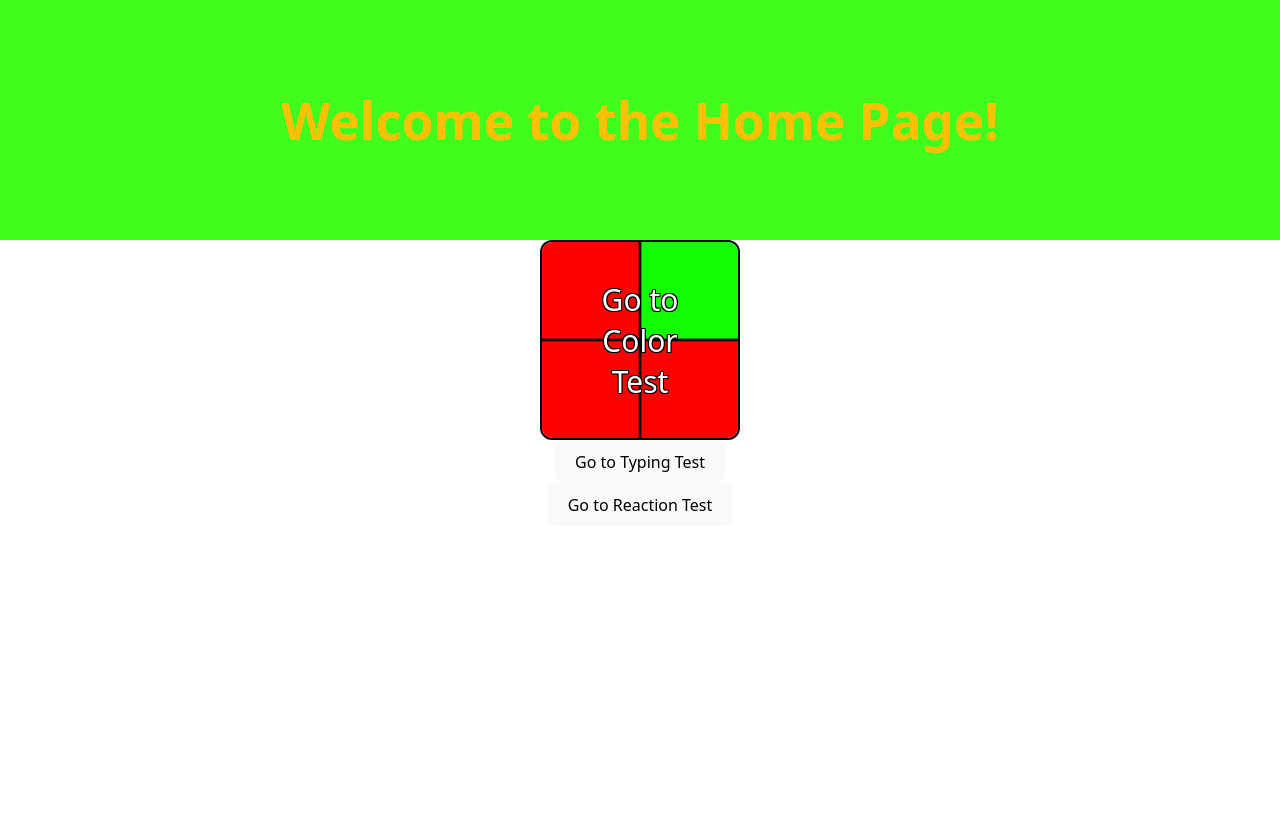
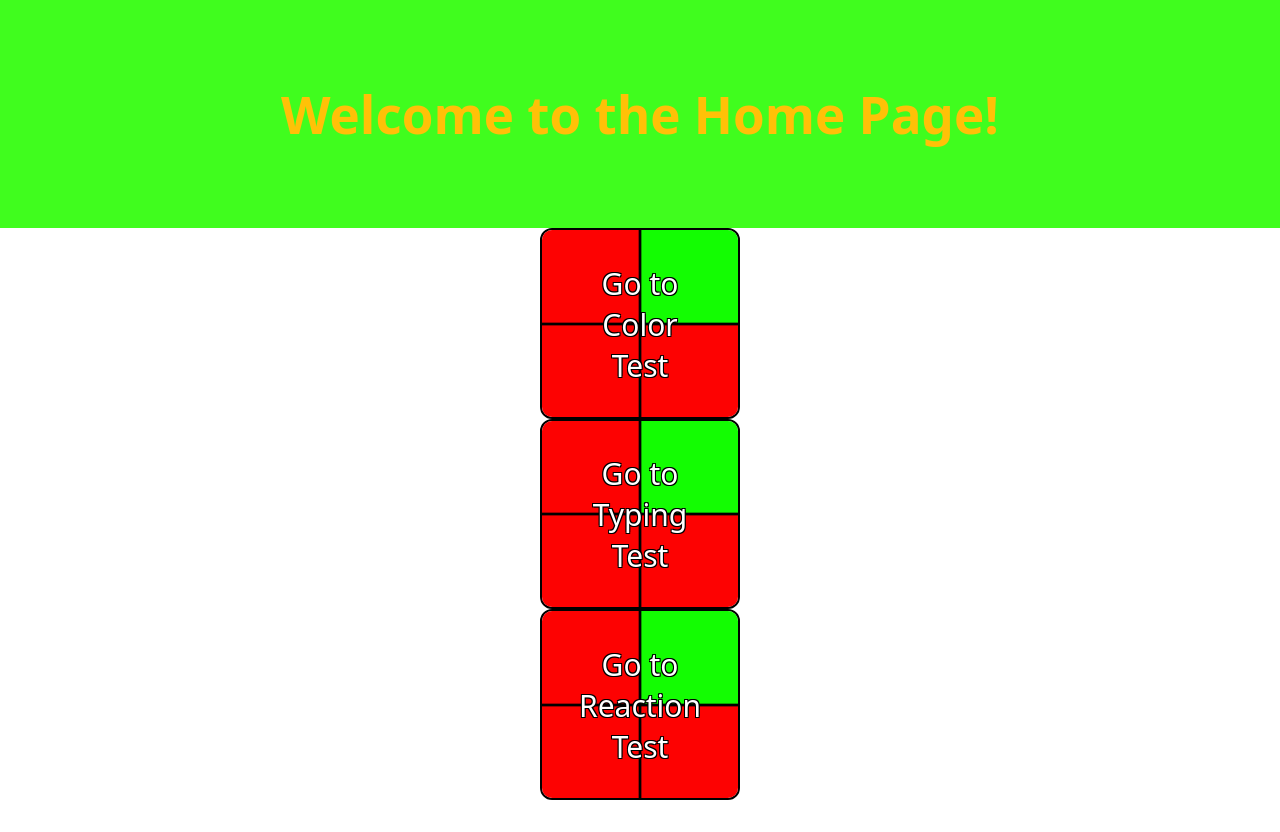
Before and after one commit to christopherjparrett/GerbBenchmark, a React (Vite) app in the folder frontend/: page /Home in a window 1280 px wide. Built offline with nearby package versions, Linux system fonts and the light colour scheme.

Commit message:
Update Home.tsx

```diff
--- a/frontend/src/pages/Home.tsx
+++ b/frontend/src/pages/Home.tsx
@@ -19,8 +19,14 @@ const Home: React.FC = () => {
         <img src={ColorPNG} alt="Colors Button Logo" className="ButtonImage"></img>
         <div className='ButtonText'>Go to Color Test</div>
       </button>
-      <button onClick={() => goTo('Typing')}>Go to Typing Test</button>
-      <button onClick={() => goTo('Reaction')}>Go to Reaction Test</button>
+      <button className = "HomeScreenButton" onClick={() => goTo('Typing')}>
+        <img src={ColorPNG} alt="Typing Button Logo" className="ButtonImage"></img>
+        <div className='ButtonText'>Go to Typing Test</div>
+      </button>
+      <button className = "HomeScreenButton" onClick={() => goTo('Reaction')}>
+        <img src={ColorPNG} alt="Reaction Button Logo" className="ButtonImage"></img>
+        <div className='ButtonText'>Go to Reaction Test</div>
+      </button>
     </div>
   );
 };
```
